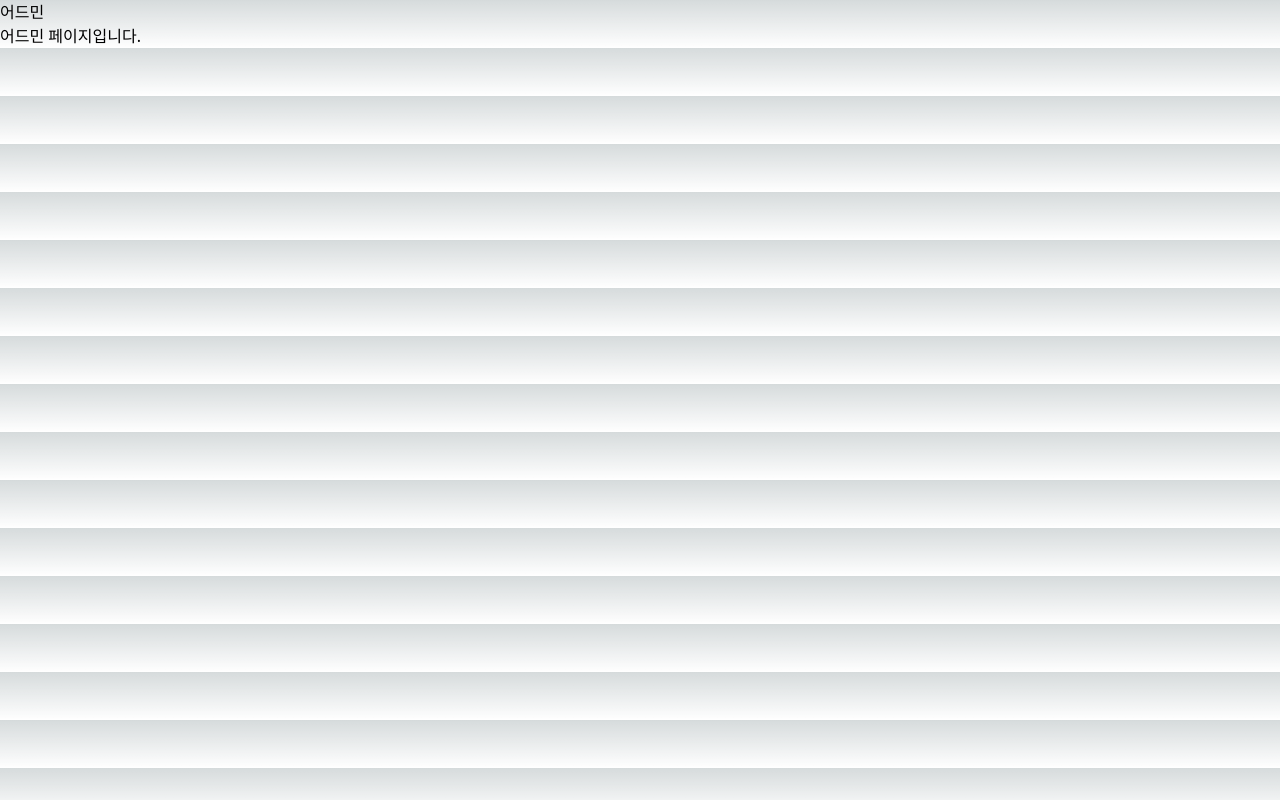
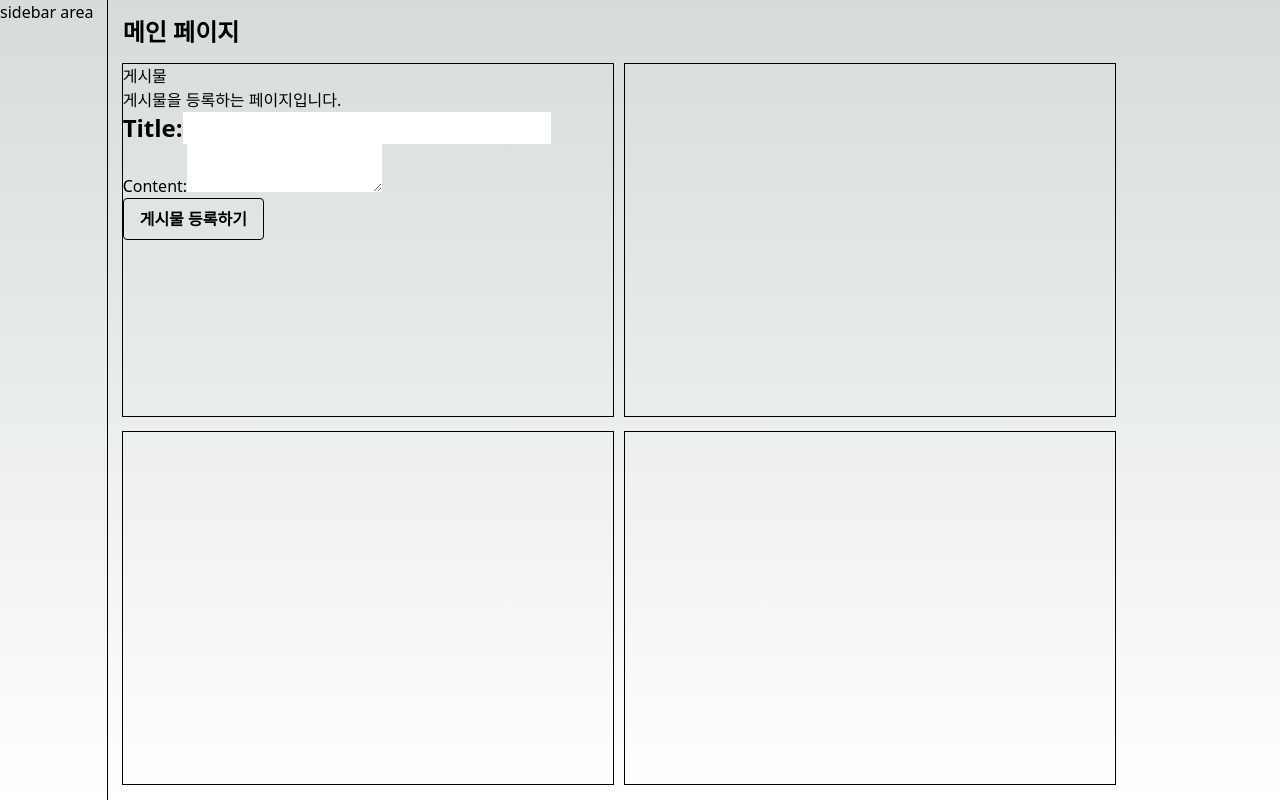
Before and after one commit to YoonJieut/YoonJieutBlog, a Next.js app: page /admin in a window 1280 px wide. Built offline with nearby package versions, Linux system fonts and the light colour scheme.

Commit message:
feat : Admin 파트 ui 작업 시작
layout 작업 진행 중

```diff
--- /dev/null
+++ b/app/(pages)/admin/layout.tsx
@@ -0,0 +1,14 @@
+export default function AdminRootLayout({
+  children,
+}: Readonly<{
+  children: React.ReactNode;
+}>) {
+  return (
+    <div className="adminRoot flex w-screen, h-screen">
+      <section className="outline outline-1 w-1/12 h-full">
+        sidebar area
+      </section>
+      <main className="w-4/5 h-full">{children}</main>
+    </div>
+  );
+}
--- a/app/(pages)/admin/page.tsx
+++ b/app/(pages)/admin/page.tsx
@@ -1,8 +1,18 @@
+import NewPostsPage from "./@newPosts/page";
 export default function AdminPage() {
   return (
-    <div>
-      <h1>어드민</h1>
-      <p>어드민 페이지입니다.</p>
+    <div className="w-full h-full p-4 flex flex-col space-y-4">
+      <h1 className="text-2xl font-bold">메인 페이지</h1>
+      <ul className="w-full h-1/2 flex space-x-3 ">
+        <li className="outline outline-1 flex-1">
+          <NewPostsPage />
+        </li>
+        <li className="outline outline-1 flex-1"></li>
+      </ul>
+      <ul className="w-full h-1/2 flex space-x-3">
+        <li className="outline outline-1 flex-1"></li>
+        <li className="outline outline-1 flex-1"></li>
+      </ul>
     </div>
   );
 }
```
